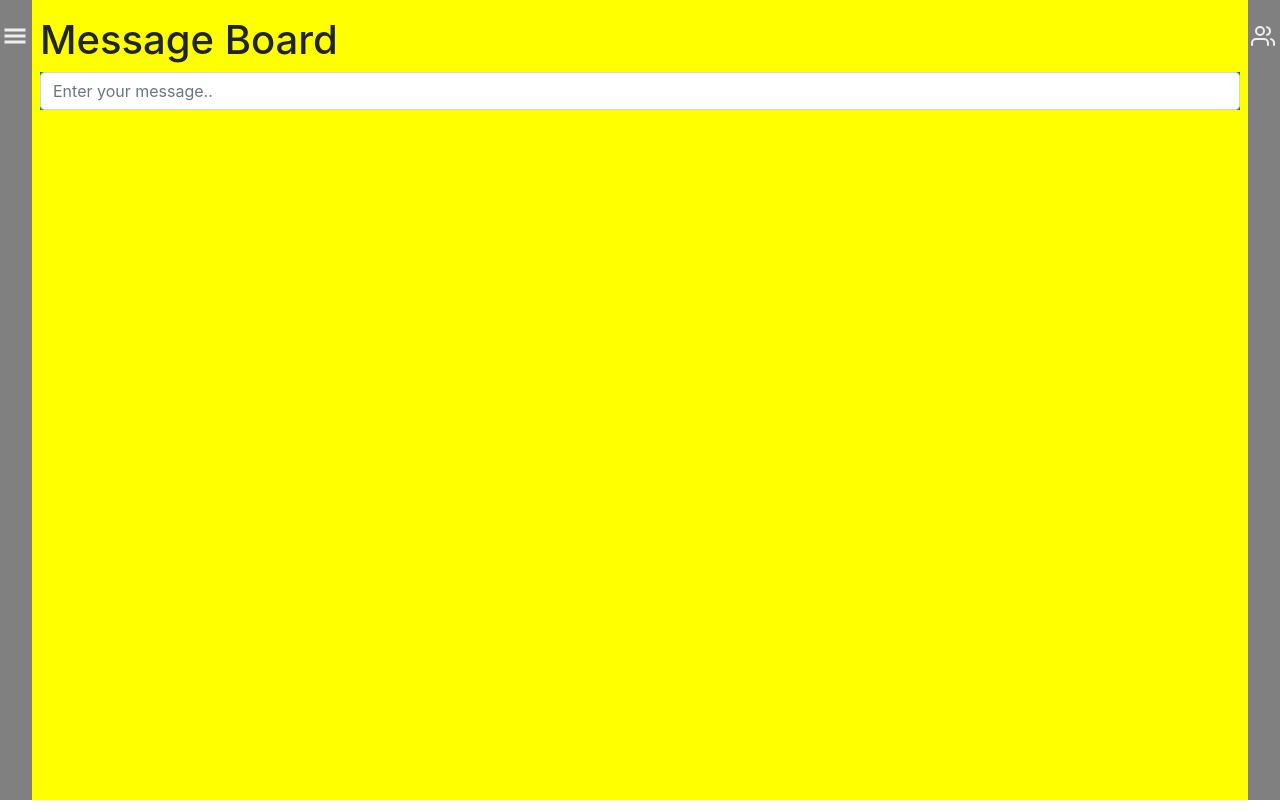
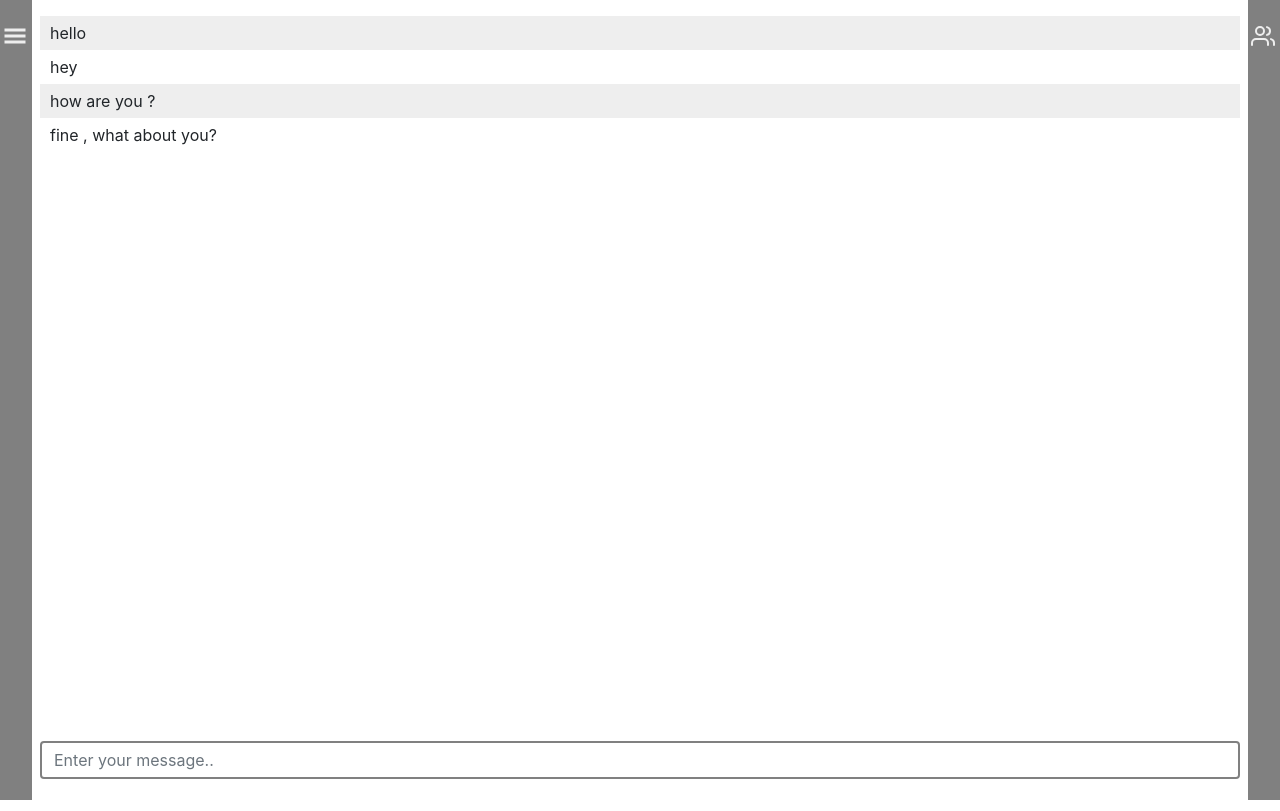
Before and after one commit to mohamedeliwa/chat-app, a Next.js app: page /rooms in a window 1280 px wide. Built offline with nearby package versions, Linux system fonts and the light colour scheme.

Commit message:
messages board added

```diff
--- a/components/MsgBoard.tsx
+++ b/components/MsgBoard.tsx
@@ -1,9 +1,14 @@
-import React from "react";
+import styles from "../styles/MsgBoard.module.scss";
 
 const MsgBoard: React.FunctionComponent = () => {
   return (
-    <div>
-      <h1>Message Board</h1>
+    <div className={styles.container}>
+      <ul className={styles.messages}>
+        <li>hello</li>
+        <li>hey</li>
+        <li>how are you ?</li>
+        <li>fine , what about you?</li>
+      </ul>
     </div>
   );
 };
--- /dev/null
+++ b/styles/MsgBoard.module.scss
@@ -0,0 +1,16 @@
+.container {
+  background-color: white;
+  margin: auto 2rem auto 0;
+  height: 90vh;
+  .messages {
+    list-style-type: none;
+    margin: 0;
+    padding: 0;
+  }
+  .messages li {
+    padding: 5px 10px;
+  }
+  .messages li:nth-child(odd) {
+    background: #eee;
+  }
+}
--- a/styles/MsgInput.module.scss
+++ b/styles/MsgInput.module.scss
@@ -1,16 +1,12 @@
 .container {
-    background-color: white;
-    max-width: 100%;
+  background-color: white;
+  max-width: 100%;
 
-    margin: auto 2rem auto 0;
-    // position: relative;
-    // top: 95%;
-    // left: 2rem;
-    .formgrp {
-        background-color: green;
-        // .msgInput {
-            // background-color: red;
-        // }
+  margin: auto 2rem auto 0;
+  .formgrp {
+    margin-top: 5px;
+    .msgInput {
+      border: 2px solid grey;
     }
-
+  }
 }
--- a/styles/rooms.module.scss
+++ b/styles/rooms.module.scss
@@ -1,6 +1,5 @@
 .container {
-    background-color: yellow;
-    min-height: 100vh;
-    min-width: 100vw;
-    padding: 1rem 0.5rem 1rem 2.5rem;
+  min-height: 100vh;
+  min-width: 100vw;
+  padding: 1rem 0.5rem 1rem 2.5rem;
 }
```
